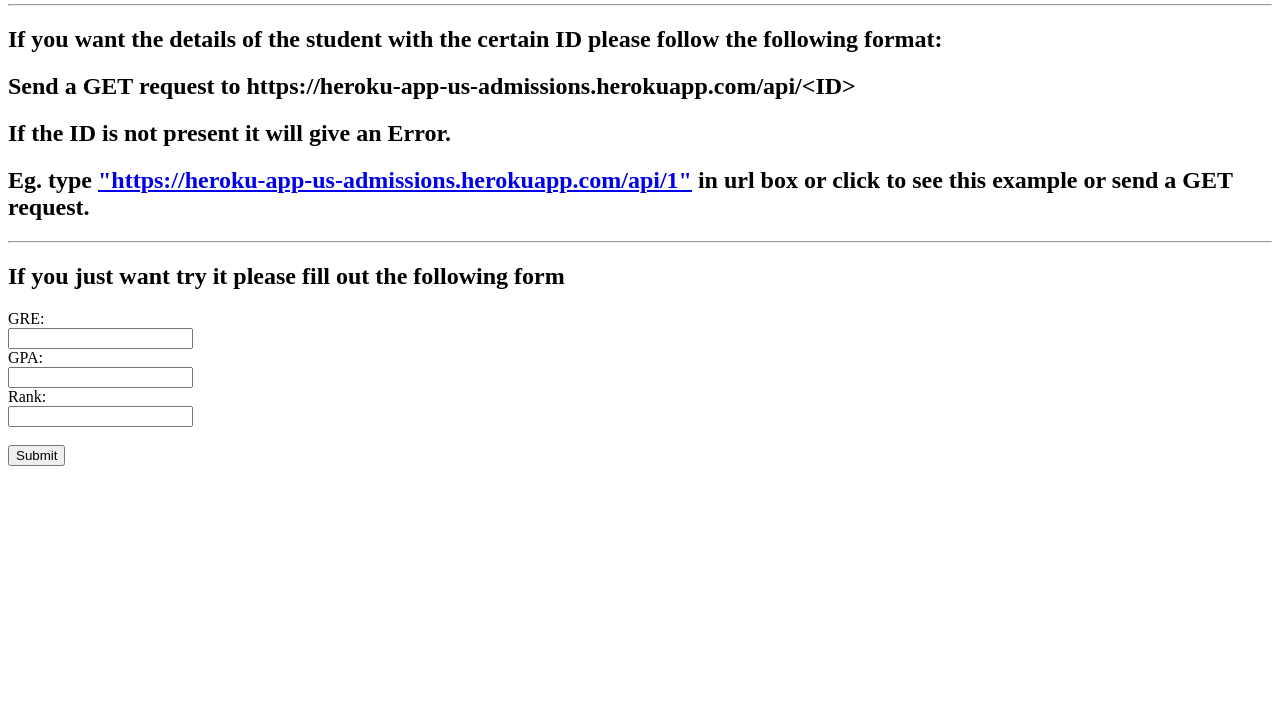
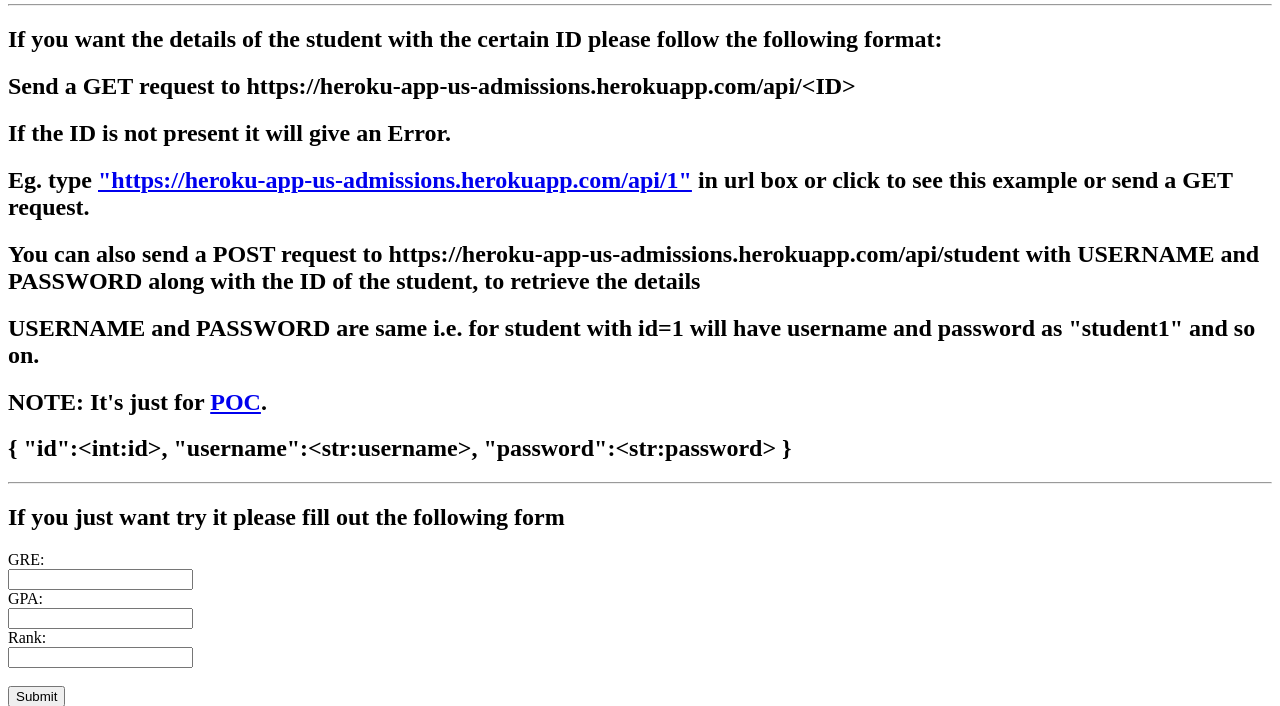
Before and after one commit to CyberCrack/heroku-app, a Flask app: page / in a window 1280 px wide. Shown: the part 1327-2033 px from the top of the page. Before the commit the page ends 1793 px from the top, so only its background shows below. Run offline with Flask 2, Linux system fonts and the light colour scheme; parts of the project's set-up code (start-up, migrations or seed data) failed here and were passed over.

Commit message:
Adding endpoint to get the details of the student with verification. /api/student

```diff
--- a/app.py
+++ b/app.py
@@ -154,6 +154,25 @@ def getStudentDetails(id):
 	return jsonify(result)
 
 
+@app.route('/api/student', methods=['POST'])
+def getStudentDetailsWithVerification():
+	data = {}
+	recv_data: dict = request.get_json()
+	try:
+		data['username'] = recv_data['username']
+		data['password'] = recv_data['password']
+		data['id'] = int(recv_data['id'])
+	except KeyError:
+		return jsonify("Please check the JSON keys")
+	except ValueError:
+		return jsonify("Please give valid id")
+	allow = Database.verifyCredentials(data=data)
+	if allow:
+		result = Database.getRecord(id=data['id'])
+	else:
+		return jsonify("Please check Credentials")
+	return jsonify(result)
+
 
 # driver function
 if __name__ == '__main__':
--- a/templates/home.html
+++ b/templates/home.html
@@ -64,6 +64,16 @@
 <h2>If the ID is not present it will give an Error.</h2>
 <h2> Eg. type <a href="https://heroku-app-us-admissions.herokuapp.com/api/1">"https://heroku-app-us-admissions.herokuapp.com/api/1"</a>
     in url box or click to see this example or send a GET request.</h2>
+<h2>You can also send a POST request to https://heroku-app-us-admissions.herokuapp.com/api/student with USERNAME and PASSWORD along with the ID of the student, to retrieve the details</h2>
+<h2>USERNAME and PASSWORD are same i.e. for student with id=1 will have username and password as "student1" and so on.</h2>
+<h2> NOTE: It's just for <a href="https://en.wikipedia.org/wiki/Proof_of_concept">POC</a>.</h2>
+<h2>
+    {
+    "id":&lt;int:id&gt;,
+    "username":&lt;str:username&gt;,
+    "password":&lt;str:password&gt;
+    }
+</h2>
 <hr>
 <h2>If you just want try it please fill out the following form</h2>
 <form action="" method="post">
```
Also changed, not shown: PostgresqlDatabase.py (+11 -6 lines).
